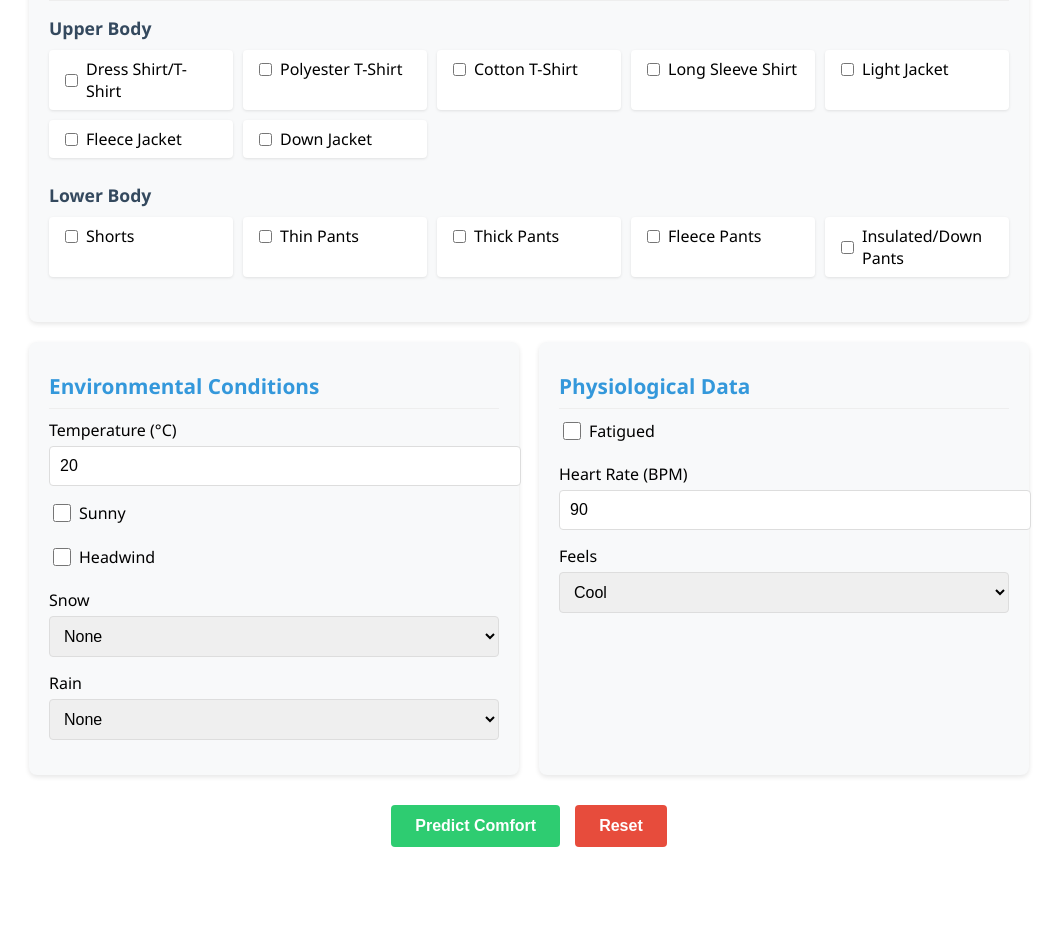
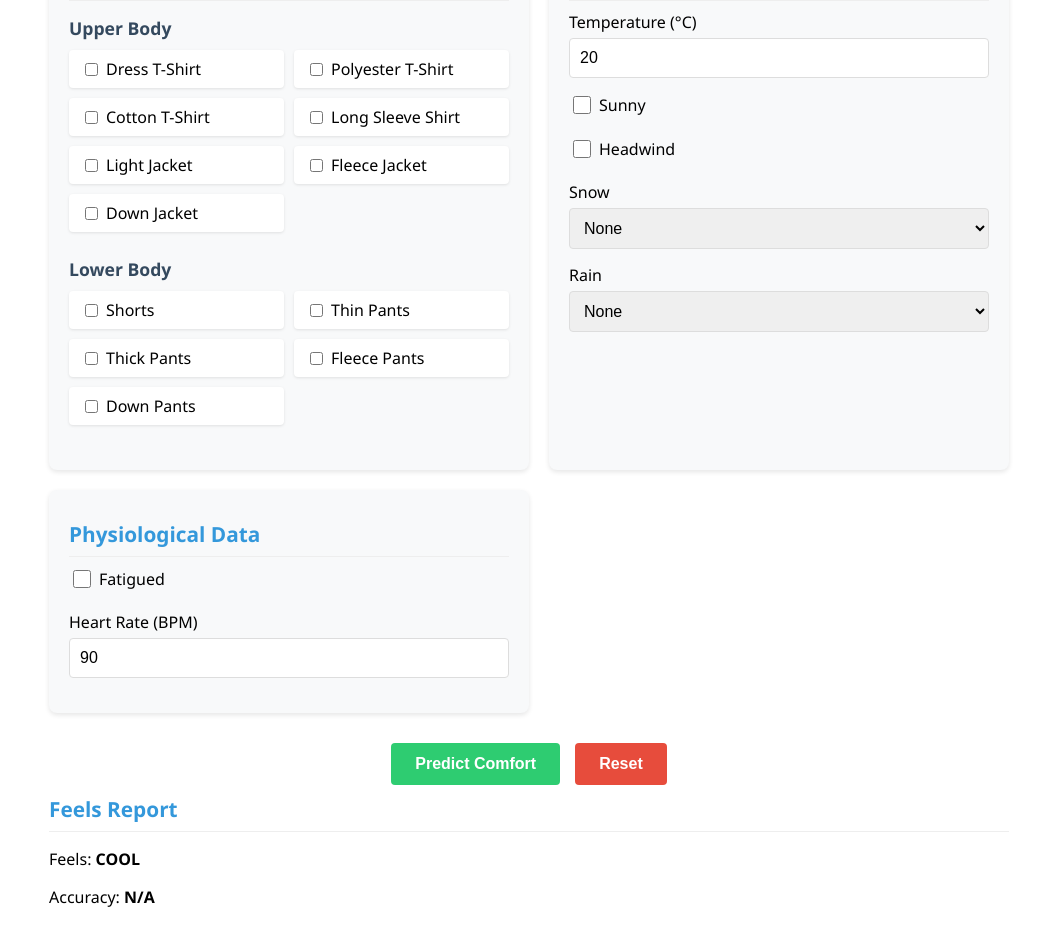
Before and after one commit to gekiclaws/temp_feel, a React (Create React App) app in the folder frontend/: page / in a window 1280 px wide. Shown: the part 180-1124 px from the top of the page, without its empty margins (111-1173 px from the left). Before the commit the page ends 1047 px from the top, so only its background shows below. Built offline with nearby package versions, Linux system fonts and the light colour scheme.

Commit message:
Update UI to show model accuracy

```diff
--- a/frontend/src/App.css
+++ b/frontend/src/App.css
@@ -1,3 +1,10 @@
+/* Use a global box-sizing rule for consistent sizing */
+*,
+*::before,
+*::after {
+  box-sizing: border-box;
+}
+
 .comfort-prediction-container {
   max-width: 1000px;
   margin: 0 auto;
@@ -25,6 +32,7 @@ h3 {
   font-size: 1.1rem;
 }
 
+/* Keep if you still need the prediction mode section; otherwise remove */
 .prediction-mode-selector {
   display: flex;
   justify-content: center;
@@ -47,9 +55,11 @@ h3 {
   margin-bottom: 30px;
 }
 
+/* Constrain each form section so it doesn’t become too wide */
 .form-section {
-  flex: 1;
+  flex: 1 1 0;
   min-width: 280px;
+  max-width: 480px; /* Adjust as needed */
   background-color: #f8f9fa;
   padding: 20px;
   border-radius: 8px;
@@ -106,6 +116,7 @@ label {
   font-weight: 500;
 }
 
+/* Make sure inputs and selects fit within their containers */
 input[type="number"],
 select {
   width: 100%;
@@ -113,6 +124,7 @@ select {
   border: 1px solid #ddd;
   border-radius: 4px;
   font-size: 16px;
+  box-sizing: border-box; /* Ensures no overflow */
 }
 
 input:disabled,
@@ -202,6 +214,7 @@ select:disabled {
 
   .form-section {
     width: 100%;
+    max-width: 100%; /* Let sections be full-width on mobile */
   }
 
   .clothing-options {
@@ -246,6 +259,6 @@ select:disabled {
 }
 
 .highlight-feels {
-  background-color: #27ae60!important;
-  color: white!important;
+  background-color: #27ae60 !important;
+  color: white !important;
 }
--- a/frontend/src/App.js
+++ b/frontend/src/App.js
@@ -6,7 +6,7 @@ const ComfortPredictionForm = () => {
   const lastSubmittedData = useRef(null);
   const [formChanged, setFormChanged] = useState(false);
 
-  // Remove predictionMode – we only support comfort prediction now.
+  // Remove "feels" from the user-input data.
   const [formData, setFormData] = useState({
     temp: 20,
     sun: false,
@@ -14,8 +14,7 @@ const ComfortPredictionForm = () => {
     snow: 'NONE',
     rain: 'NONE',
     fatigued: false,
-    hr: 90,
-    feels: 'COOL'
+    hr: 90
   });
 
   // Updated keys to match the new API schema.
@@ -37,9 +36,14 @@ const ComfortPredictionForm = () => {
     p_down: false
   });
 
+  // New state for predicted feels and accuracy, plus a flag for update animation
+  const [predictedFeels, setPredictedFeels] = useState('COOL');
+  const [predictionAccuracy, setPredictionAccuracy] = useState(null);
+  const [feelsUpdated, setFeelsUpdated] = useState(false);
+
   const handleChange = (e) => {
     const { name, value, type, checked } = e.target;
-    setFormData(prev => {
+    setFormData((prev) => {
       const updated = {
         ...prev,
         [name]: type === 'checkbox' ? checked : value
@@ -57,20 +61,14 @@ const ComfortPredictionForm = () => {
 
   const handleClothingChange = (category, item) => {
     if (category === 'upper') {
-      setUpperClothing(prev => {
-        const updated = {
-          ...prev,
-          [item]: !prev[item]
-        };
+      setUpperClothing((prev) => {
+        const updated = { ...prev, [item]: !prev[item] };
         setFormChanged(true);
         return updated;
       });
     } else if (category === 'lower') {
-      setLowerClothing(prev => {
-        const updated = {
-          ...prev,
-          [item]: !prev[item]
-        };
+      setLowerClothing((prev) => {
+        const updated = { ...prev, [item]: !prev[item] };
         setFormChanged(true);
         return updated;
       });
@@ -80,19 +78,15 @@ const ComfortPredictionForm = () => {
   const handleSubmit = async (e) => {
     e.preventDefault();
 
-    // Prepare one-hot encoded clothing data by merging upper and lower clothing selections.
-    // (Here, the boolean values will be converted to 0/1 by the API service.)
+    // Merge clothing data from upper and lower selections.
     const clothingData = { ...upperClothing, ...lowerClothing };
 
-    // Build the API payload using the updated raw schema:
-    // t_dress, t_poly, t_cot, sleeves, j_light, j_fleece, j_down,
-    // shorts, p_thin, p_thick, p_fleece, p_down, temp, sun, headwind, snow, rain, fatigued, hr, feels
+    // Build the API payload (note: "feels" is now predicted, so it’s omitted).
     const apiData = {
       ...clothingData,
       temp: formData.temp,
       sun: formData.sun ? 1 : 0,
       headwind: formData.headwind ? 1 : 0,
-      // Convert the intensity strings using the helper function
       snow: mapIntensityToNumber(formData.snow),
       rain: mapIntensityToNumber(formData.rain),
       fatigued: formData.fatigued ? 1 : 0,
@@ -110,10 +104,14 @@ const ComfortPredictionForm = () => {
             warm: 'WARM',
             hot: 'HOT'
           };
-          setFormData(prev => ({
-            ...prev,
-            feels: feelsMapping[result.prediction.toLowerCase()] || prev.feels
-          }));
+          const newFeels = feelsMapping[result.prediction.toLowerCase()] || predictedFeels;
+          setPredictedFeels(newFeels);
+          if (result.model_accuracy !== undefined) {
+            setPredictionAccuracy(result.model_accuracy);
+          }
+          // Trigger a brief update animation
+          setFeelsUpdated(true);
+          setTimeout(() => setFeelsUpdated(false), 3000);
         }
         lastSubmittedData.current = { ...apiData };
         setFormChanged(false);
@@ -133,8 +131,7 @@ const ComfortPredictionForm = () => {
       snow: 'NONE',
       rain: 'NONE',
       fatigued: false,
-      hr: 90,
-      feels: 'COOL'
+      hr: 90
     });
     setUpperClothing({
       t_dress: false,
@@ -156,9 +153,9 @@ const ComfortPredictionForm = () => {
     lastSubmittedData.current = null;
   };
 
-  // Update clothing labels to match new keys
+  // Updated clothing labels.
   const clothingLabels = {
-    t_dress: "Dress Shirt/T-Shirt",
+    t_dress: "Dress T-Shirt",
     t_poly: "Polyester T-Shirt",
     t_cot: "Cotton T-Shirt",
     sleeves: "Long Sleeve Shirt",
@@ -169,7 +166,7 @@ const ComfortPredictionForm = () => {
     p_thin: "Thin Pants",
     p_thick: "Thick Pants",
     p_fleece: "Fleece Pants",
-    p_down: "Insulated/Down Pants"
+    p_down: "Down Pants"
   };
 
   return (
@@ -183,7 +180,7 @@ const ComfortPredictionForm = () => {
             <div className="clothing-type">
               <h3>Upper Body</h3>
               <div className="clothing-options">
-                {Object.keys(upperClothing).map(item => (
+                {Object.keys(upperClothing).map((item) => (
                   <div className="clothing-item" key={item}>
                     <label>
                       <input
@@ -201,7 +198,7 @@ const ComfortPredictionForm = () => {
             <div className="clothing-type">
               <h3>Lower Body</h3>
               <div className="clothing-options">
-                {Object.keys(lowerClothing).map(item => (
+                {Object.keys(lowerClothing).map((item) => (
                   <div className="clothing-item" key={item}>
                     <label>
                       <input
@@ -256,12 +253,7 @@ const ComfortPredictionForm = () => {
             </div>
             <div className="form-group">
               <label htmlFor="snow">Snow</label>
-              <select
-                id="snow"
-                name="snow"
-                value={formData.snow}
-                onChange={handleChange}
-              >
+              <select id="snow" name="snow" value={formData.snow} onChange={handleChange}>
                 <option value="NONE">None</option>
                 <option value="LIGHT">Light</option>
                 <option value="MEDIUM">Medium</option>
@@ -270,12 +262,7 @@ const ComfortPredictionForm = () => {
             </div>
             <div className="form-group">
               <label htmlFor="rain">Rain</label>
-              <select
-                id="rain"
-                name="rain"
-                value={formData.rain}
-                onChange={handleChange}
-              >
+              <select id="rain" name="rain" value={formData.rain} onChange={handleChange}>
                 <option value="NONE">None</option>
                 <option value="LIGHT">Light</option>
                 <option value="MEDIUM">Medium</option>
@@ -310,20 +297,6 @@ const ComfortPredictionForm = () => {
                 placeholder="Heart rate in BPM"
               />
             </div>
-            <div className="form-group">
-              <label htmlFor="feels">Feels</label>
-              <select
-                id="feels"
-                name="feels"
-                value={formData.feels}
-                onChange={handleChange}
-              >
-                <option value="COLD">Cold</option>
-                <option value="COOL">Cool</option>
-                <option value="WARM">Warm</option>
-                <option value="HOT">Hot</option>
-              </select>
-            </div>
           </div>
         </div>
 
@@ -336,6 +309,20 @@ const ComfortPredictionForm = () => {
           </button>
         </div>
       </form>
+
+      {/* Feels Report Section (read-only) */}
+      <div className={`feels-report ${feelsUpdated ? 'updated' : ''}`}>
+        <h2>Feels Report</h2>
+        <p>
+          Feels: <strong>{predictedFeels}</strong>
+        </p>
+        <p>
+          Accuracy:{' '}
+          <strong>
+            {predictionAccuracy !== null ? predictionAccuracy.toFixed(3) : 'N/A'}
+          </strong>
+        </p>
+      </div>
     </div>
   );
 };
```
